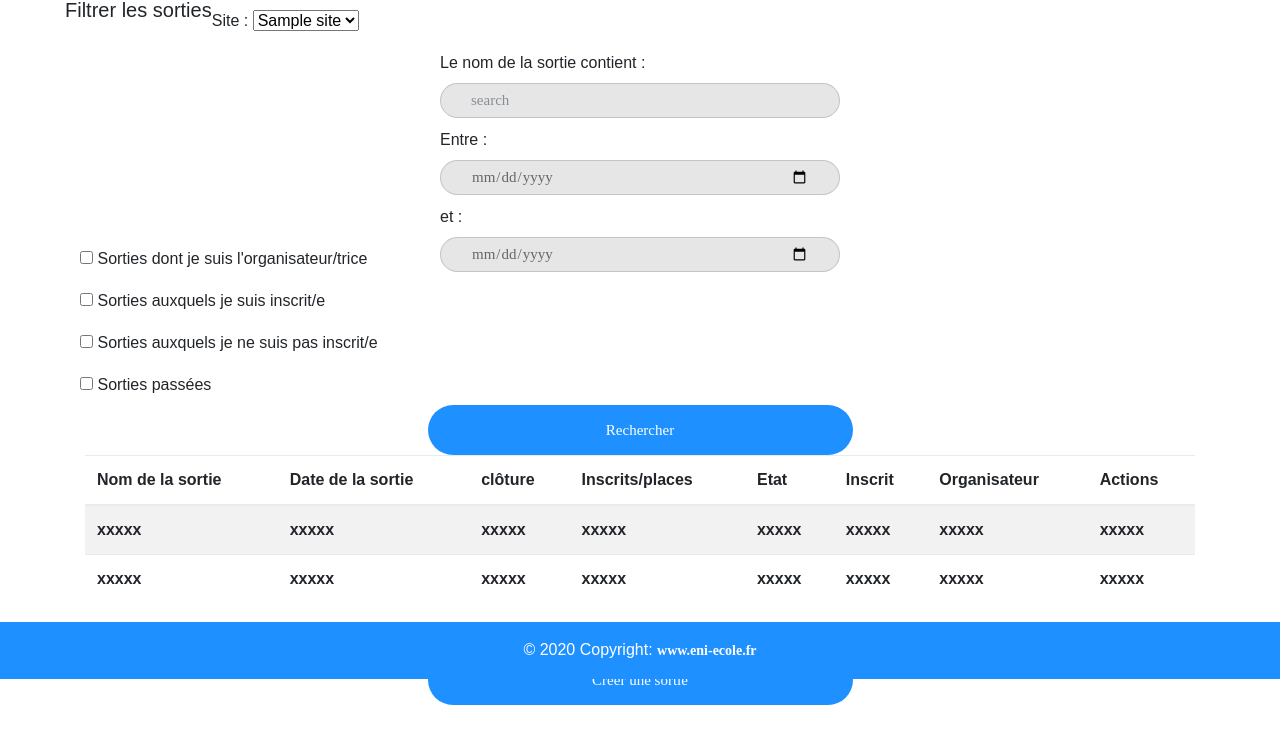
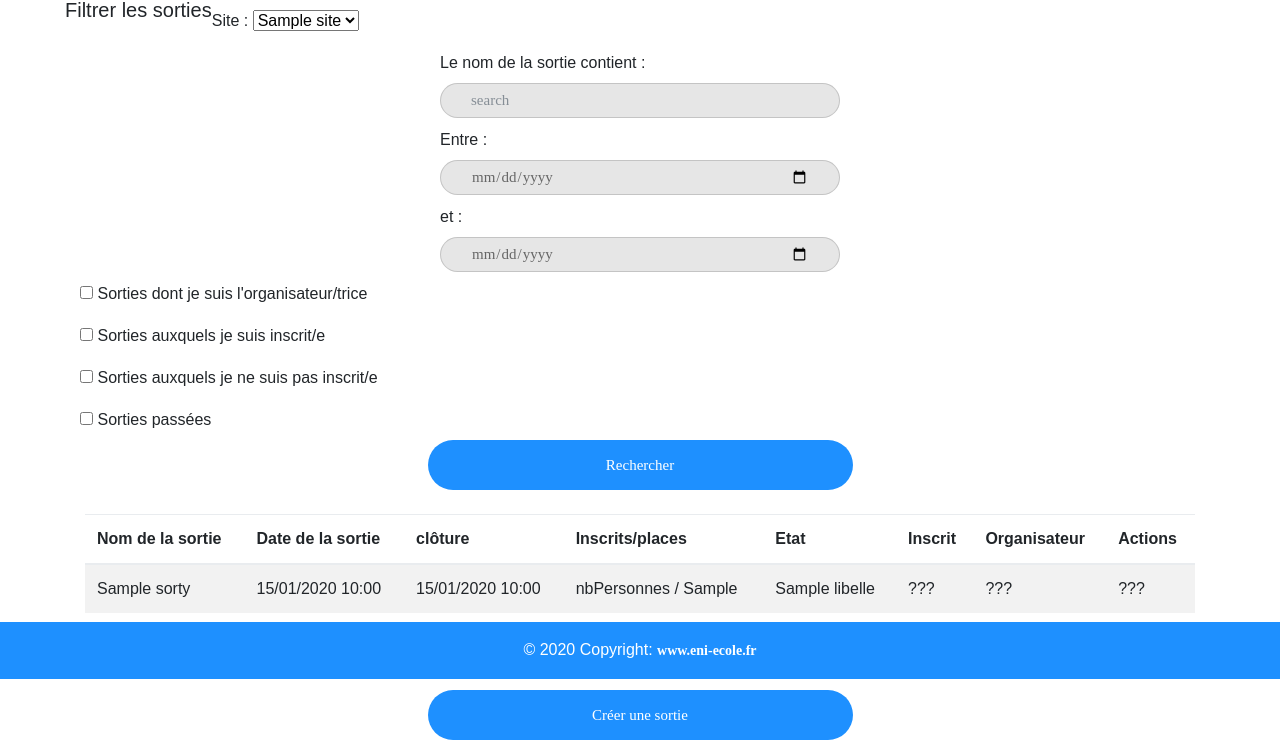
Before and after one commit to Thebault7/Sortie, a Symfony app: template templates/main/accueil.html.twig in a window 1280 px wide. Shown: the part 121-861 px from the top of the page. Before the commit the page ends 826 px from the top, so only its background shows below. Run offline with Twig, Linux system fonts and the light colour scheme; the template is opened without the code that fills it: most values are stand-ins (such as "Sample title", 1, 10 or a date in 2020); lists and menus that the app fills with data are empty; some libraries are stand-ins or nearby versions; some web fonts are replaced.

Commit message:
insertion des données de sorties dans la pgae d'accueil

```diff
--- a/templates/main/accueil.html.twig
+++ b/templates/main/accueil.html.twig
@@ -1,21 +1,10 @@
 {% extends 'layout.html.twig' %}
 
 {% block title %}
-    <span class="contact1-form-title">
-Sorties
-</span>
+    Page d'accueil
 {% endblock %}
 
-
 {% block body %}
-    {#    <ul>#}
-    {#        <li><a href="{{ path('Villes') }}">Villes</a></li>#}
-    {#        <li><a href="{{ path('Sites') }}">Sites</a></li>#}
-    {#        <li><a href="{{ path('accueil') }}">Accueil</a></li>#}
-    {#        <li><a href="{{ path('monProfil') }}">Mon Profil</a></li>#}
-    {#        <li><a href="{{ path('logout') }}">Se déconnecter</a></li>#}
-    {#    </ul>#}
-
     <div class="filtrer" style="float: left;">
         <h5>Filtrer les sorties</h5>
     </div>
@@ -27,32 +16,28 @@ Sorties
             {% endfor %}
         </select>
 
-
         <div class="wrap-input1" style="width: 425px">
-            <label for="nomsortie">Le nom de la sortie contient :</label>
+            <label for="nom_sortie">Le nom de la sortie contient :</label>
             <input type="text"
                    class="input1 form-control"
-                   placeholder="search" id="Nom"
-                   name="nom_sortie"
-                   style="width: 400px; float: left;">
+                   placeholder="search" id="nom"
+                   name="nom_sortie">
             <span class="shadow-input1"></span>
         </div>
         <div class="wrap-input1" style="width: 425px">
-            <label for="datesortie">Entre :</label>
+            <label for="date_debut">Entre :</label>
             <input type="date"
                    class="input1 form-control"
                    id="date_debut"
-                   name="date_debut"
-                   style="width: 400px; float: left;">
+                   name="date_debut">
             <span class="shadow-input1"></span>
         </div>
         <div class="wrap-input1" style="width: 425px">
-            <label for="datefinsortie">et :</label>
+            <label for="date_fin">et :</label>
             <input type="date"
                    class="input1 form-control"
                    id="date_fin"
-                   name="date_fin"
-                   style="width: 400px; float: right;">
+                   name="date_fin">
             <span class="shadow-input1"></span>
         </div>
         <div class="col">
@@ -70,9 +55,10 @@ Sorties
             </button>
         </div>
 
-
         <div class="container table-wrapper-scroll-y my-custom-scrollbar"
              style="position: relative; height: 200px; width: 100%; overflow: auto">
+
+            <br>
 
             <table class="table table-striped">
                 <thead>
@@ -88,30 +74,21 @@ Sorties
                 </tr>
                 </thead>
                 <tbody>
-                <tr>
-                    <th>xxxxx</th>
-                    <th>xxxxx</th>
-                    <th>xxxxx</th>
-                    <th>xxxxx</th>
-                    <th>xxxxx</th>
-                    <th>xxxxx</th>
-                    <th>xxxxx</th>
-                    <th>xxxxx</th>
-                </tr>
-                <tr>
-                    <th>xxxxx</th>
-                    <th>xxxxx</th>
-                    <th>xxxxx</th>
-                    <th>xxxxx</th>
-                    <th>xxxxx</th>
-                    <th>xxxxx</th>
-                    <th>xxxxx</th>
-                    <th>xxxxx</th>
-                </tr>
+                {% for sortie in sorties %}
+                    <tr>
+                        <td>{{ sortie.nom }}</td>
+                        <td>{{ sortie.dateHeureDebut | date('d/m/Y h:i') }}</td>
+                        <td>{{ sortie.dateLimiteInscription | date('d/m/Y h:i') }}</td>
+                        <td>nbPersonnes / {{ sortie.nbInscriptionMax }}</td>
+                        <td>{{ sortie.etat.libelle }}</td>
+                        <td>???</td>
+                        <td>???</td>
+                        <td>???</td>
+                    </tr>
+                {% endfor %}
                 </tbody>
             </table>
         </div>
-
 
         <div class="container-contact1-form-btn">
             <button type="submit" class="contact1-form-btn"
```
Also changed, not shown: src/Controller/MainController.php (+5 -17 lines), src/Entity/Sortie.php (+4 -4 lines), src/Repository/SortieRepository.php (+9 -0 lines).
